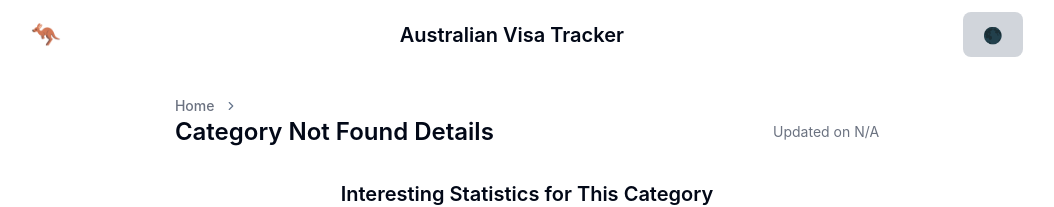
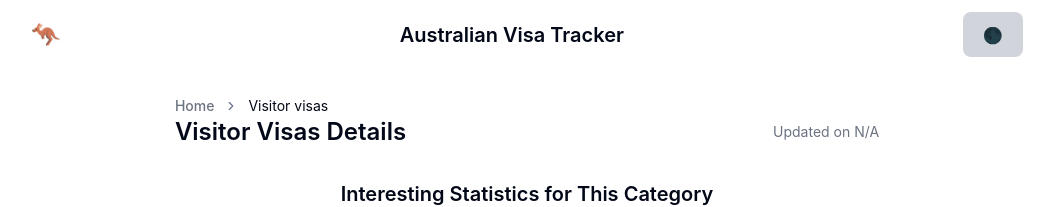
Before and after one commit to TomazMPP/Australian-Visa-Tracker, a React (Vite) app in the folder frontend/: page /categories/1 in a window 1280 px wide. Shown: the top 207 px of the page, without its empty margins (113-1167 px from the left). Built offline with nearby package versions, Linux system fonts and the light colour scheme; no server answers.

Commit message:
fix: categoryName

```diff
--- a/frontend/src/pages/CategoryDetails/index.jsx
+++ b/frontend/src/pages/CategoryDetails/index.jsx
@@ -22,33 +22,44 @@ const getLatestProcessingTime = (processingTimes) => {
   return sortedTimes[0];
 };
 
+const categoryNames = {
+  1: "Visitor visas",
+  2: "Studying and training visas",
+  3: "Family and partner visas",
+  4: "Working and skilled visas",
+  6: "Other visas"
+};
+
 const CategoryDetails = () => {
   const { id } = useParams();
   const [visas, setVisas] = useState([]);
   const [stats, setStats] = useState(null);
-  const [categories, setCategories] = useState([]);
 
   useEffect(() => {
     const fetchData = async () => {
       try {
-        const [processingTimesResponse, statsResponse, categoriesResponse] = await Promise.all([
+        const [processingTimesResponse, statsResponse] = await Promise.all([
           api.get(`/processing-times/category/${id}`),
           api.get(`/statistics/category/${id}`),
-          api.get(`/categories/${id}/visas`)
         ]);
 
         const mappedVisas = processingTimesResponse.data.map((visa) => ({
           id: visa.visa_type_id,
+          stream_id: visa.stream_id || null,
+          stream_name: visa.stream_name || null,
           collected_at: visa.collected_at,
           visa_name: visa.visa_name,
           stream_name: visa.stream_name,
           percent_90: visa.percent_90,
           code: visa.code,
+          display_name: visa.stream_name
+          ? `${visa.visa_name} (${visa.stream_name})`
+          : visa.visa_name
         }));
 
         setVisas(mappedVisas);
         setStats(statsResponse.data);
-        setCategories(categoriesResponse.data)
+
       } catch (error) {
         console.error('Error fetching:', error);
       }
@@ -59,8 +70,8 @@ const CategoryDetails = () => {
 
 
   const latestProcessingTime = getLatestProcessingTime(visas);
-  const currentCategory = categories.find(category => category.id === Number(id));
-  console.log(categories)
+  const currentCategory = categoryNames[id] || "Category Not Found";
+  console.log(categoryNames[id])
   const formatTitle = (text) => {
     return text
       .replace(/\band\b/gi, "&")
@@ -69,7 +80,7 @@ const CategoryDetails = () => {
       .join(" ");
   }
 
-  const formattedTitle = currentCategory?.name ? formatTitle(currentCategory.name) : "Category Not Found";
+  const formattedTitle = formatTitle(currentCategory)
 
   return (
     <div className="container mx-0 px-4 mt-16 py-0">
@@ -82,7 +93,7 @@ const CategoryDetails = () => {
     </BreadcrumbItem>
     <BreadcrumbSeparator />
     <BreadcrumbItem>
-      <BreadcrumbPage>{currentCategory?.name}</BreadcrumbPage>
+      <BreadcrumbPage>{currentCategory}</BreadcrumbPage>
     </BreadcrumbItem>
   </BreadcrumbList>
 </Breadcrumb>
```
